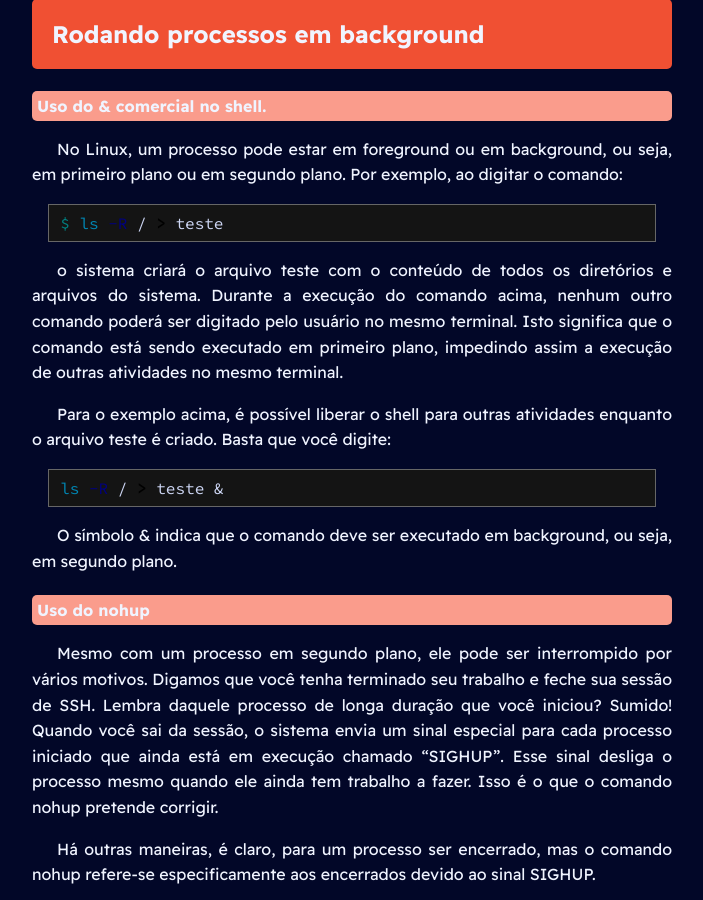
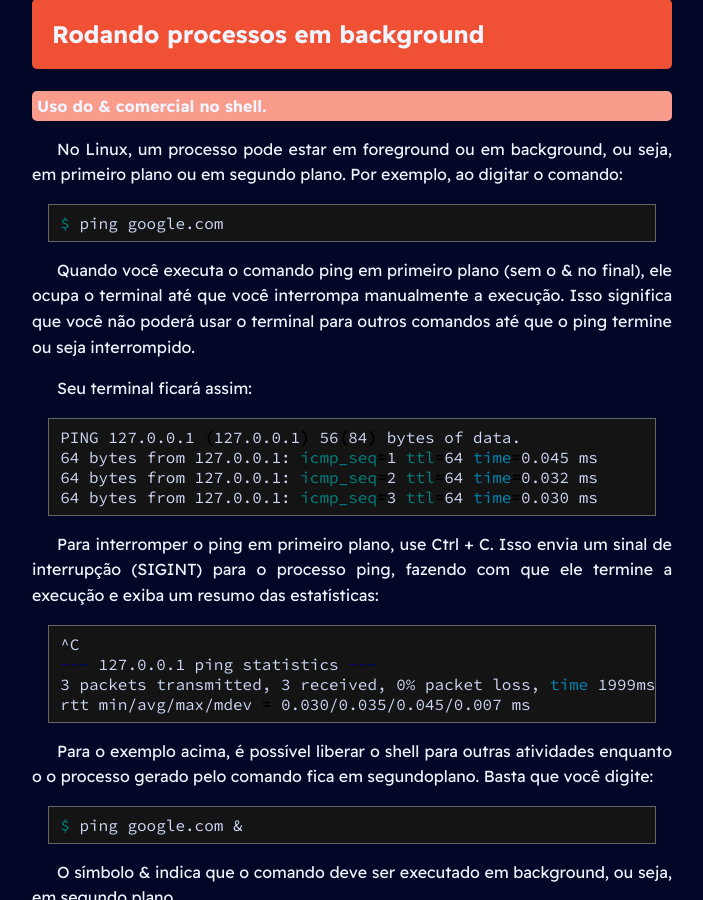
Before and after one commit to PETCC-UFRN/minicurso-linux-git, a Jekyll site: the page built from terceiroDia.md, in a window 1280 px wide and 900 px high, scrolled down 4437 px. Shown: the whole window, without its empty margins (288-991 px from the left). Built offline with Jekyll 4.4.1, drawn with Linux system fonts in a browser that asks for light colours; some of the changed text lies outside the part shown.

Commit message:
Contúdo 3º dia : processos com wait, nohup e &

````diff
--- a/terceiroDia.md
+++ b/terceiroDia.md
@@ -160,17 +160,95 @@
 No Linux, um processo pode estar em foreground ou em background, ou seja, em primeiro plano ou em segundo plano. Por exemplo, ao digitar o comando:
 
 ```bash
-$ ls -R / > teste
+$ ping google.com
 ```
-o sistema criará o arquivo teste com o conteúdo de todos os diretórios e arquivos do sistema. Durante a execução do comando acima, nenhum outro comando poderá ser digitado pelo usuário no mesmo terminal. Isto significa que o comando está sendo executado em primeiro plano, impedindo assim a execução de outras atividades no mesmo terminal.
+Quando você executa o comando ping em primeiro plano (sem o & no final), ele ocupa o terminal até que você interrompa manualmente a execução. Isso significa que você não poderá usar o terminal para outros comandos até que o ping termine ou seja interrompido.
 
-Para o exemplo acima, é possível liberar o shell para outras atividades enquanto o arquivo teste é criado. Basta que você digite:
+Seu terminal ficará assim:
 
 ```bash
-ls -R / > teste &
+PING 127.0.0.1 (127.0.0.1) 56(84) bytes of data.
+64 bytes from 127.0.0.1: icmp_seq=1 ttl=64 time=0.045 ms
+64 bytes from 127.0.0.1: icmp_seq=2 ttl=64 time=0.032 ms
+64 bytes from 127.0.0.1: icmp_seq=3 ttl=64 time=0.030 ms
+```
+Para interromper o ping em primeiro plano, use Ctrl + C. Isso envia um sinal de interrupção (SIGINT) para o processo ping, fazendo com que ele termine a execução e exiba um resumo das estatísticas:
+
+```shell
+^C
+--- 127.0.0.1 ping statistics ---
+3 packets transmitted, 3 received, 0% packet loss, time 1999ms
+rtt min/avg/max/mdev = 0.030/0.035/0.045/0.007 ms
+```
+
+Para o exemplo acima, é possível liberar o shell para outras atividades enquanto o o processo gerado pelo comando fica em segundoplano. Basta que você digite:
+
+```bash
+$ ping google.com &
 ```
 O símbolo & indica que o comando deve ser executado em background, ou seja, em segundo plano.
 
+Você verá uma mensagem que indica o número do trabalho ([1]) e o PID do processo (1234):
+
+##### Ver lista de processos em segundo Plano
+
+Para poder ver quais processos em segundo plano é só digitar
+
+```shell
+$ jobs
+```
+
+Irá aparecer algo como:
+
+```bash
+$ [1]+  Running          ping 127.0.0.1 &
+```
+
+Note que se você fizer CTRL + C  o processo não será interrompido, pois ele não está em primeiro plano(foreground).
+
+##### Trazer para foreground
+
+Vamos supor que você pretende trazer o processo para primeiro plano. Para isso utilize o seguinte comando :
+
+```bash
+$ fg %1
+```
+
+Agora você pode matálo diretamente utilizando o CTRL + c , que manda o sinal SIGINT, que faz com que ele termine a execução e exiba um resumo das estatísticas :
+
+```bash
+^C
+--- 127.0.0.1 ping statistics ---
+3 packets transmitted, 3 received, 0% packet loss, time 1999ms
+rtt min/avg/max/mdev = 0.030/0.035/0.045/0.007 ms
+```
+
+##### Retomando processos suspensos em background
+
+Vamos agora digitar o seguinte comando:
+```bash
+$ ping 127.0.0.1
+```
+
+Agora vamos pressionar  `CTRL + Z` para suspender o comando bing. Esse comando pausa o processo e o colocar em segundo plano em estado de pausa(suspenso).
+
+```bash
+^Z
+[1]+  Stopped                 ping 127.0.0.1
+```
+Para retomar o Processo em segundo plano é necessário utilizar o comando bg da seguinte forma.
+
+```bash
+$ bg %1
+```
+
+agora vamos digitar o comando jobs para ver o estado dos processos em background.
+
+
+```bash
+$ jobs
+ [1]+  Running                 ping 127.0.0.1 &
+```
 #### Uso do nohup
 
 Mesmo com um processo em segundo plano, ele pode ser interrompido por vários motivos. Digamos que você tenha terminado seu trabalho e feche sua sessão de SSH. Lembra daquele processo de longa duração que você iniciou? Sumido! Quando você sai da sessão, o sistema envia um sinal especial para cada processo iniciado que ainda está em execução chamado "SIGHUP". Esse sinal desliga o processo mesmo quando ele ainda tem trabalho a fazer. Isso é o que o comando nohup pretende corrigir.
@@ -195,7 +273,6 @@
 ```bash
 $ nohup sleep 60 &
 ```
-
 Com o comando acima, o sistema executa um comando "sleep", que normalmente bloqueia todas as entradas, mas isso as envia para o segundo plano, graças ao parâmetro "&". Executá-lo tem a seguinte aparência:
 ```bash
 $ nohup sleep 60 &
@@ -213,7 +290,15 @@
 
 O comando "wait" é uma ferramenta poderosa no  Linux que permite que os scripts aguardem a conclusão de outros processos antes de continuar a execução.
 
-<div style="background:yellow; color: red;"> Faltando completar wait e compactação de arquivos </div>
+Por exemplo:
+ ```shell
+ $ nohup sleep 30 &
+ [1] 5010
+$ wait 5010
+ ```
+
+ Depois de digitar o comando  ` wait <PID>`, o terminal irá esperar o proceso ser finalizado.
+
 
 ## Versionadores e Git: Fundamentos e Conceitos
 
````
